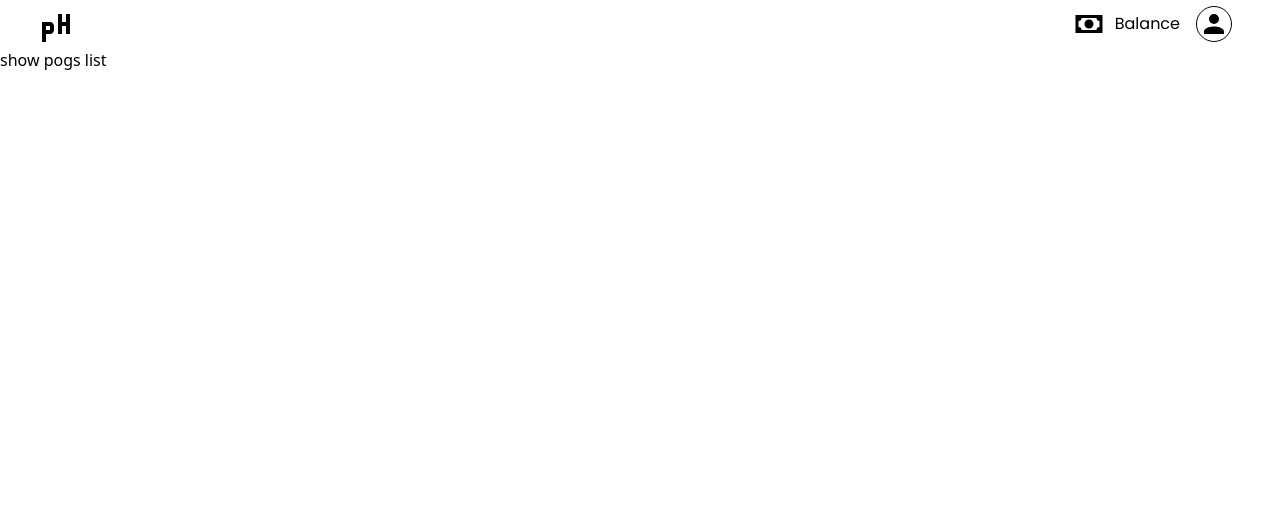
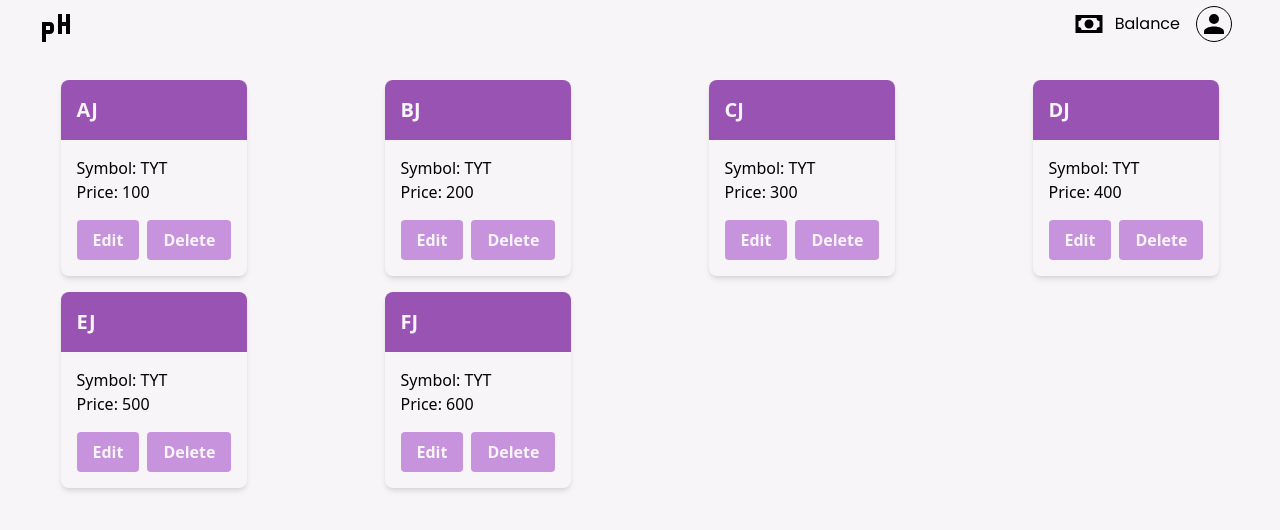
Before and after one commit to ajaparicio36/testing-lab03, a React (Create React App) app in the folder frontend/: page / in a window 1280 px wide. Shown: the top 530 px of the page. Built offline with nearby package versions, Linux system fonts and the light colour scheme.

Commit message:
feat: design homepage

```diff
--- a/frontend/src/app/Home.tsx
+++ b/frontend/src/app/Home.tsx
@@ -1,7 +1,32 @@
-import React from "react";
+import React, { Fragment } from "react";
+import PogCard from "../components/PogCard";
 
 const Home = () => {
-  return <div>show pogs list</div>;
+  const cardData = [
+    { name: "AJ", symbol: "TYT", price: "100" },
+    { name: "BJ", symbol: "TYT", price: "200" },
+    { name: "CJ", symbol: "TYT", price: "300" },
+    { name: "DJ", symbol: "TYT", price: "400" },
+    { name: "EJ", symbol: "TYT", price: "500" },
+    { name: "FJ", symbol: "TYT", price: "600" },
+  ];
+
+  return (
+    <div className="container mx-auto py-8">
+      <div className="grid grid-cols-1 sm:grid-cols-2 md:grid-cols-3 lg:grid-cols-4 gap-4">
+        {cardData.map((card, index) => (
+          <PogCard
+            key={index}
+            name={card.name}
+            symbol={card.symbol}
+            price={card.price}
+            onEdit={() => console.log("Edit clicked")}
+            onDelete={() => console.log("Delete clicked")}
+          />
+        ))}
+      </div>
+    </div>
+  );
 };
 
 export default Home;
--- a/frontend/src/components/PogCard.tsx
+++ b/frontend/src/components/PogCard.tsx
@@ -1,7 +1,47 @@
 import React from "react";
 
-const PogCard = () => {
-  return <div>PogCard</div>;
+interface PogCardProps {
+  onEdit: () => void;
+  onDelete: () => void;
+  name: string;
+  symbol: string;
+  price: string;
+}
+
+const PogCard: React.FC<PogCardProps> = ({
+  onEdit,
+  onDelete,
+  name,
+  symbol,
+  price,
+}) => {
+  return (
+    <div className="bg-white rounded-lg shadow-md overflow-hidden mx-auto max-w-md">
+      <div className="p-4 bg-primary text-white">
+        <h2 className="text-xl font-semibold">{name}</h2>
+      </div>
+      <div className="p-4">
+        <div className="pog-info mb-4">
+          <div className="text-gray-600">Symbol: {symbol}</div>
+          <div className="text-gray-600">Price: {price}</div>
+        </div>
+        <div className="buttons flex justify-end">
+          <button
+            className="bg-secondary hover:bg-accent text-white font-bold py-2 px-4 rounded mr-2"
+            onClick={() => onEdit()}
+          >
+            Edit
+          </button>
+          <button
+            className="bg-secondary hover:bg-accent text-white font-bold py-2 px-4 rounded"
+            onClick={() => onDelete()}
+          >
+            Delete
+          </button>
+        </div>
+      </div>
+    </div>
+  );
 };
 
 export default PogCard;
--- a/frontend/src/index.css
+++ b/frontend/src/index.css
@@ -1,3 +1,7 @@
 @tailwind base;
 @tailwind components;
 @tailwind utilities;
+
+body {
+    background-color: #f8f5f9;
+}
```
